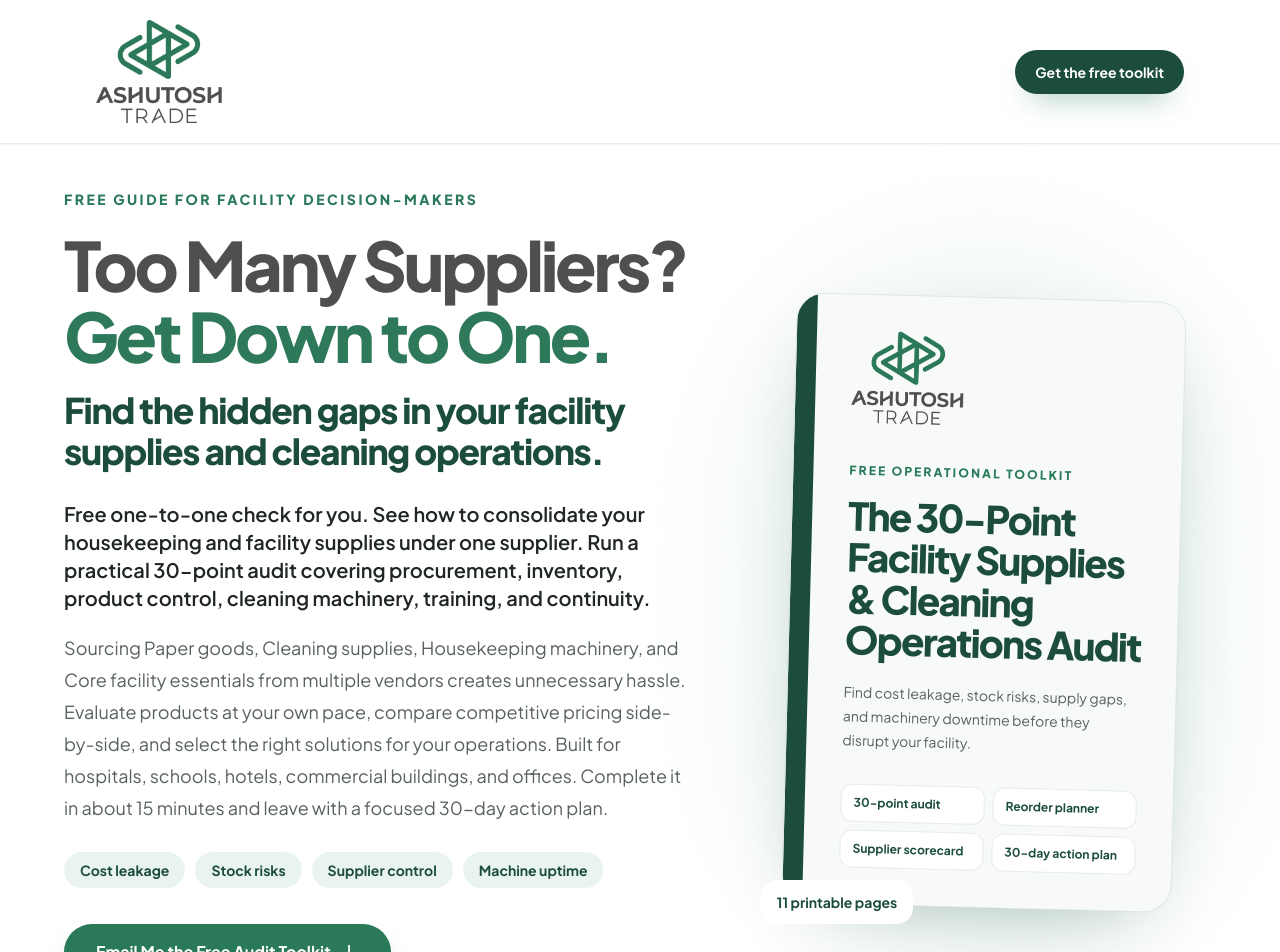
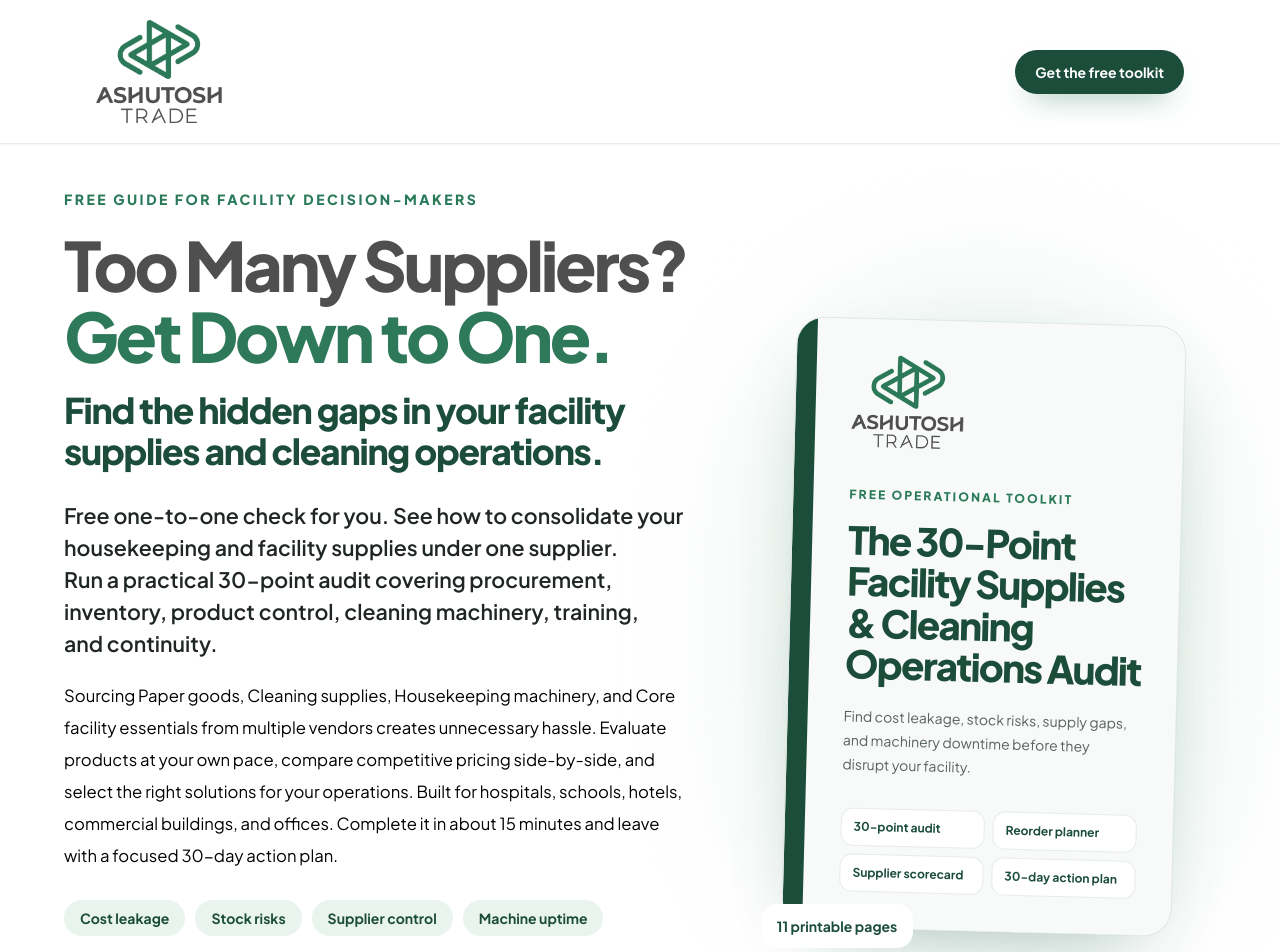
Before and after one commit to razesmhrzn/Ashutosh-Consultation-Landing-Page, a Next.js app: page / in a window 1280 px wide. Shown: the top 952 px of the page. Built offline with nearby package versions, Linux system fonts and the light colour scheme; no server answers.

Commit message:
Adjust hero paragraph typography

```diff
--- a/components/Hero.tsx
+++ b/components/Hero.tsx
@@ -66,10 +66,10 @@ export default function Hero() {
               Find the hidden gaps in your facility supplies and cleaning operations.
             </span>
           </h1>
-          <p className="mt-7 max-w-2xl text-pretty text-lg font-semibold leading-8 text-ink sm:text-xl">
+          <p className="mt-7 max-w-2xl text-pretty text-[19.333px] font-semibold leading-8 text-ink sm:text-[21.333px]">
             Free one-to-one check for you. See how to consolidate your housekeeping and facility supplies under one supplier. Run a practical 30-point audit covering procurement, inventory, product control, cleaning machinery, training, and continuity.
           </p>
-          <p className="mt-5 max-w-2xl text-base leading-7 text-muted sm:text-lg sm:leading-8">
+          <p className="mt-5 max-w-2xl text-[14.667px] leading-7 text-black sm:text-[16.667px] sm:leading-8">
             Sourcing Paper goods, Cleaning supplies, Housekeeping machinery, and Core facility essentials from multiple vendors creates unnecessary hassle. Evaluate products at your own pace, compare competitive pricing side-by-side, and select the right solutions for your operations. Built for hospitals, schools, hotels, commercial buildings, and offices. Complete it in about 15 minutes and leave with a focused 30-day action plan.
           </p>
           <div className="mt-7 flex flex-wrap gap-2.5 text-sm font-bold text-deep-green">
```
